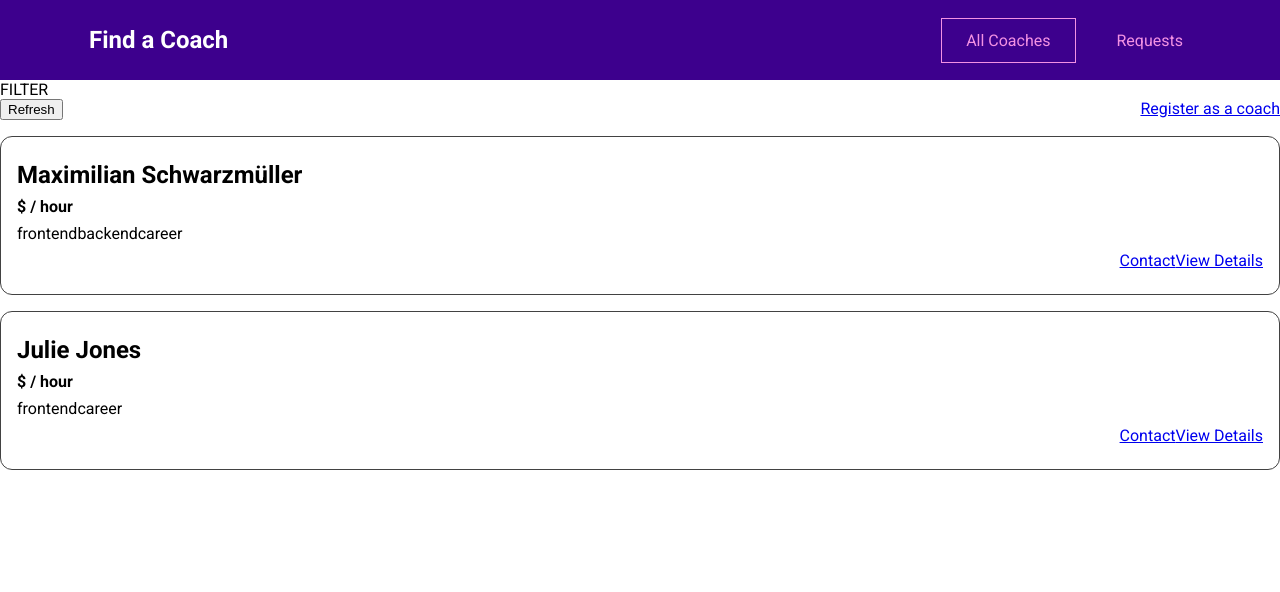
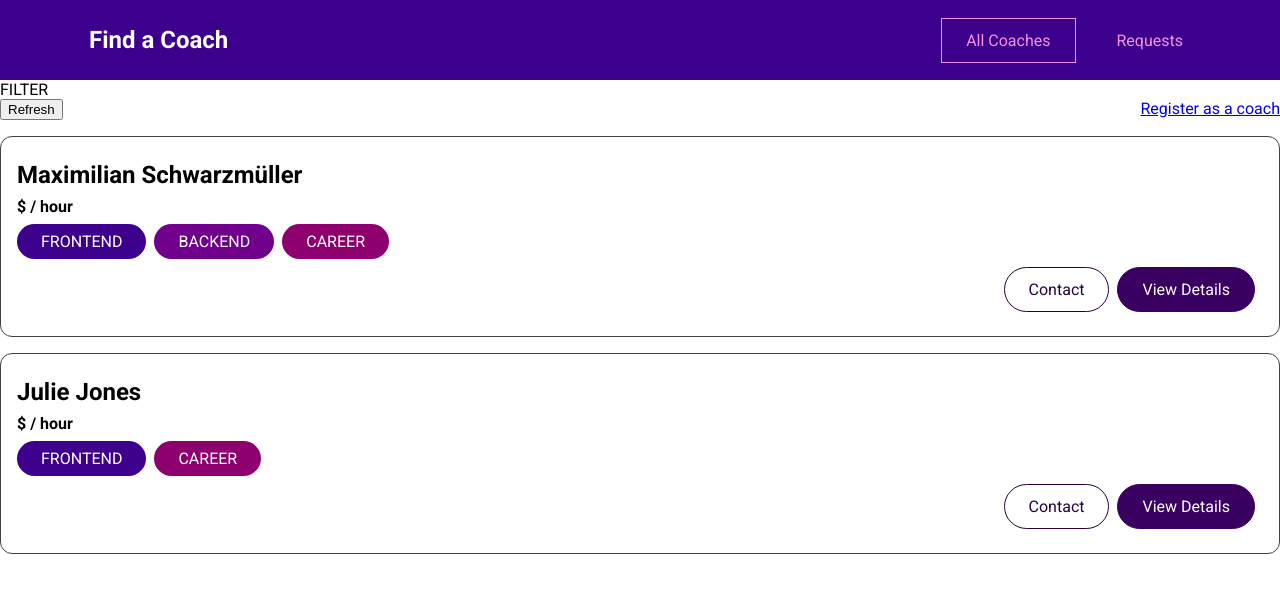
Before and after one commit to Alexinoo/vue-coach-finder-complete-project, a Vue app: page /coaches in a window 1280 px wide. Shown: the top 592 px of the page. Built offline with nearby package versions, Linux system fonts and the light colour scheme.

Commit message:
Replaced the <span> wrapper with <base-badge> for areas of expertise ; Replaced buttons and links elements with <base-button> ; Each is styled differently depending on the type

```diff
--- a/src/components/coaches/CoachItem.vue
+++ b/src/components/coaches/CoachItem.vue
@@ -3,11 +3,11 @@
         <h3>{{ fullName }}</h3>
         <h4> ${{ rate }} / hour</h4>
         <div>
-            <span v-for="area in areas" :key="area">{{ area }}</span>
+            <base-badge v-for="area in areas" :key="area" :type="area" :title="area"></base-badge>
         </div>
         <div class="actions">
-            <router-link :to="coachContactLink">Contact</router-link>
-            <router-link :to="coachDetailsLink">View Details</router-link>
+            <base-button mode="outline"  link  :to="coachContactLink">Contact</base-button>
+            <base-button link :to="coachDetailsLink">View Details</base-button>
         </div>
     </li>
 </template>
```
